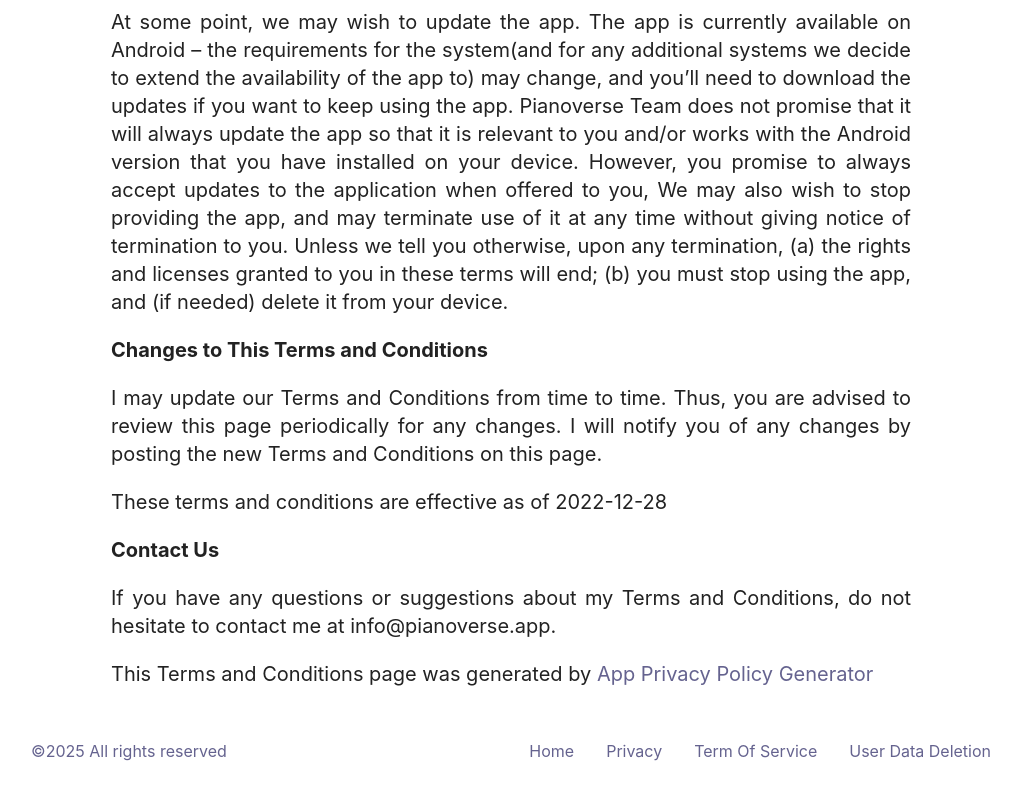
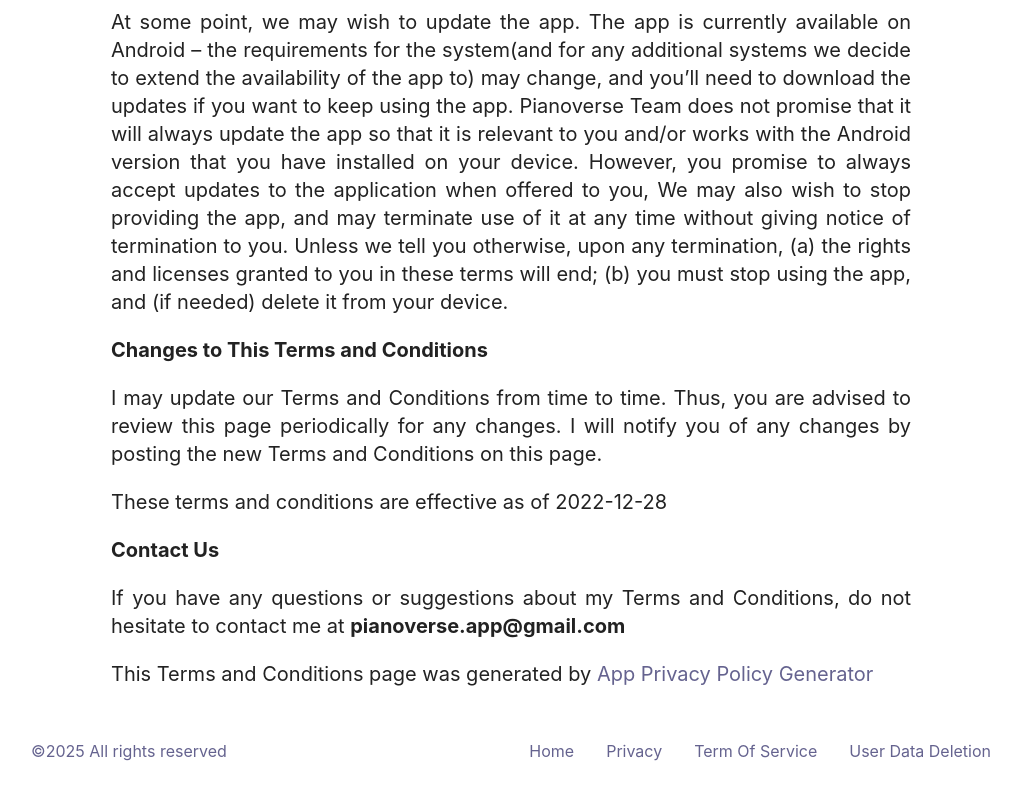
Before and after one commit to Pianoverse/pianoverse.github.io, a plain HTML site: page tos.html in a window 1280 px wide. Shown: the part 2212-3012 px from the top of the page, without its empty margins (129-1150 px from the left). Drawn offline with Linux system fonts and the light colour scheme.

Commit message:
email updated.

```diff
--- a/tos.html
+++ b/tos.html
@@ -169,7 +169,7 @@
       <p>
         If you have any questions or suggestions about my
         Terms and Conditions, do not hesitate to contact me
-        at info@pianoverse.app.
+        at <b>pianoverse.app@gmail.com</b>
       </p>
       <p>This Terms and Conditions page was generated by <a href="https://app-privacy-policy-generator.nisrulz.com/"
           target="_blank" rel="noopener noreferrer">App Privacy Policy Generator</a></p>
```
